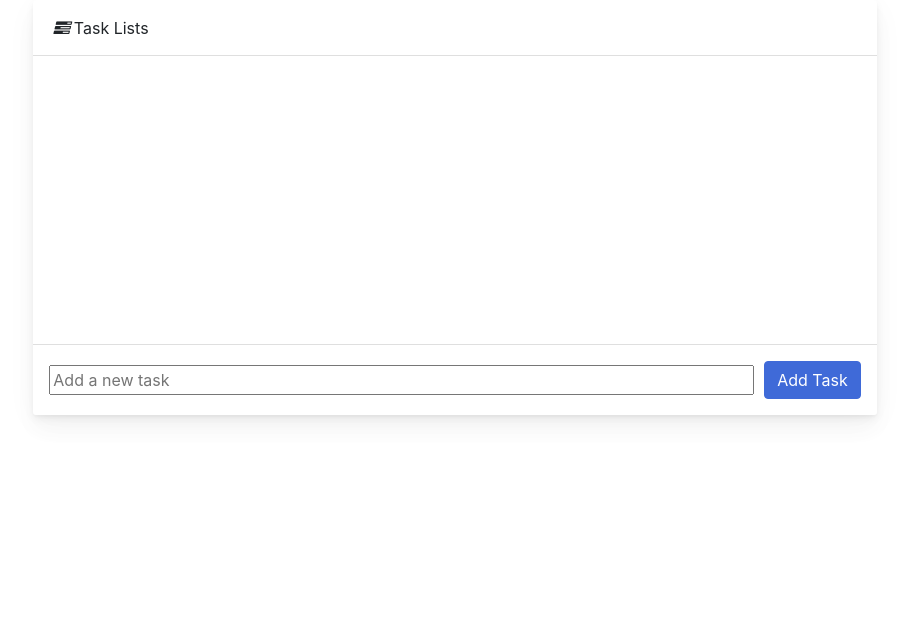
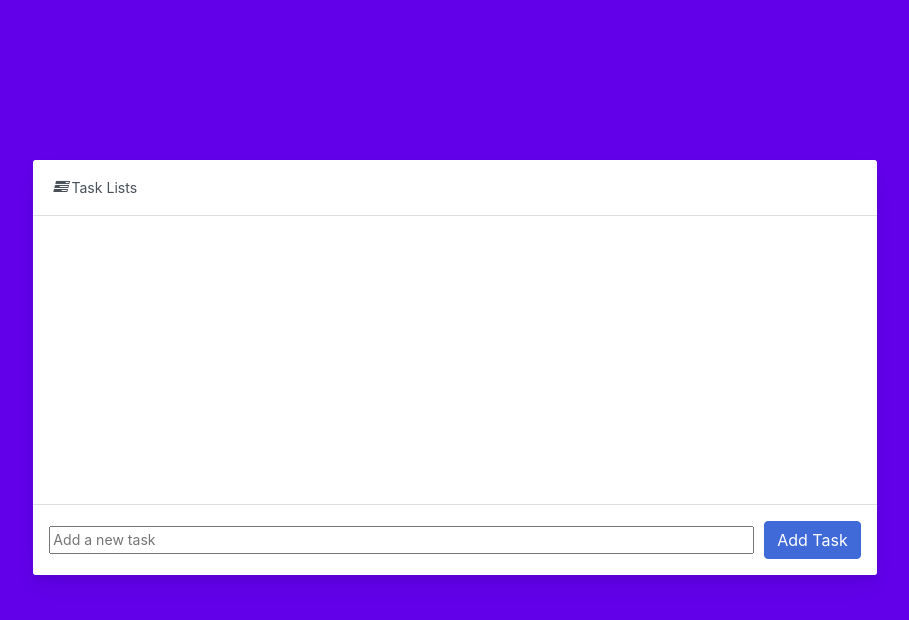
Before and after one commit to ParamiAshinsana/EasyToDo-Frontend, an Angular app: page / in a window 1280 px wide. Shown: the top 620 px of the page, without its empty margins (185-1094 px from the left). Built offline with nearby package versions, Linux system fonts and the light colour scheme.

Commit message:
update main css

```diff
--- a/src/styles.css
+++ b/src/styles.css
@@ -1 +1,14 @@
 /* You can add global styles to this file, and also import other style files */
+body {
+    font-family: -apple-system, BlinkMacSystemFont, "Segoe UI", Roboto, "Helvetica Neue", Arial, "Noto Sans", sans-serif, "Apple Color Emoji", "Segoe UI Emoji", "Segoe UI Symbol", "Noto Color Emoji";
+    font-size: 0.88rem;
+    font-weight: 400;
+    line-height: 1.5;
+    color: #495057;
+    text-align: left;
+    margin-top: 20vh;
+    background-color: #6200EA;
+    justify-content: center;
+    align-items: center;
+    overflow: hidden;
+  }
```
